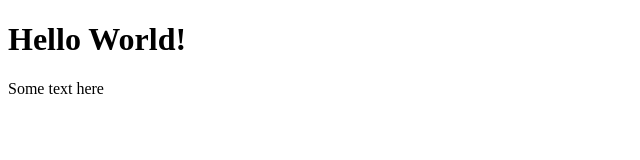
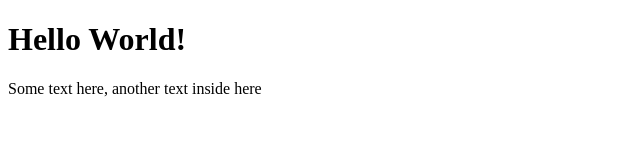
Before and after one commit to bughun73r/start, a plain HTML site: page index.html in a window 1280 px wide. Shown: the whole page, without its empty margins (0-640 px from the left). Drawn offline with Linux system fonts and the light colour scheme.

Commit message:
add text
add more text inside paragraph

```diff
--- a/index.html
+++ b/index.html
@@ -8,6 +8,6 @@
 </head>
 <body>
     <h1>Hello World!</h1>
-    <p>Some text here</p>
+    <p>Some text here, another text inside here</p>
 </body>
 </html>
```
